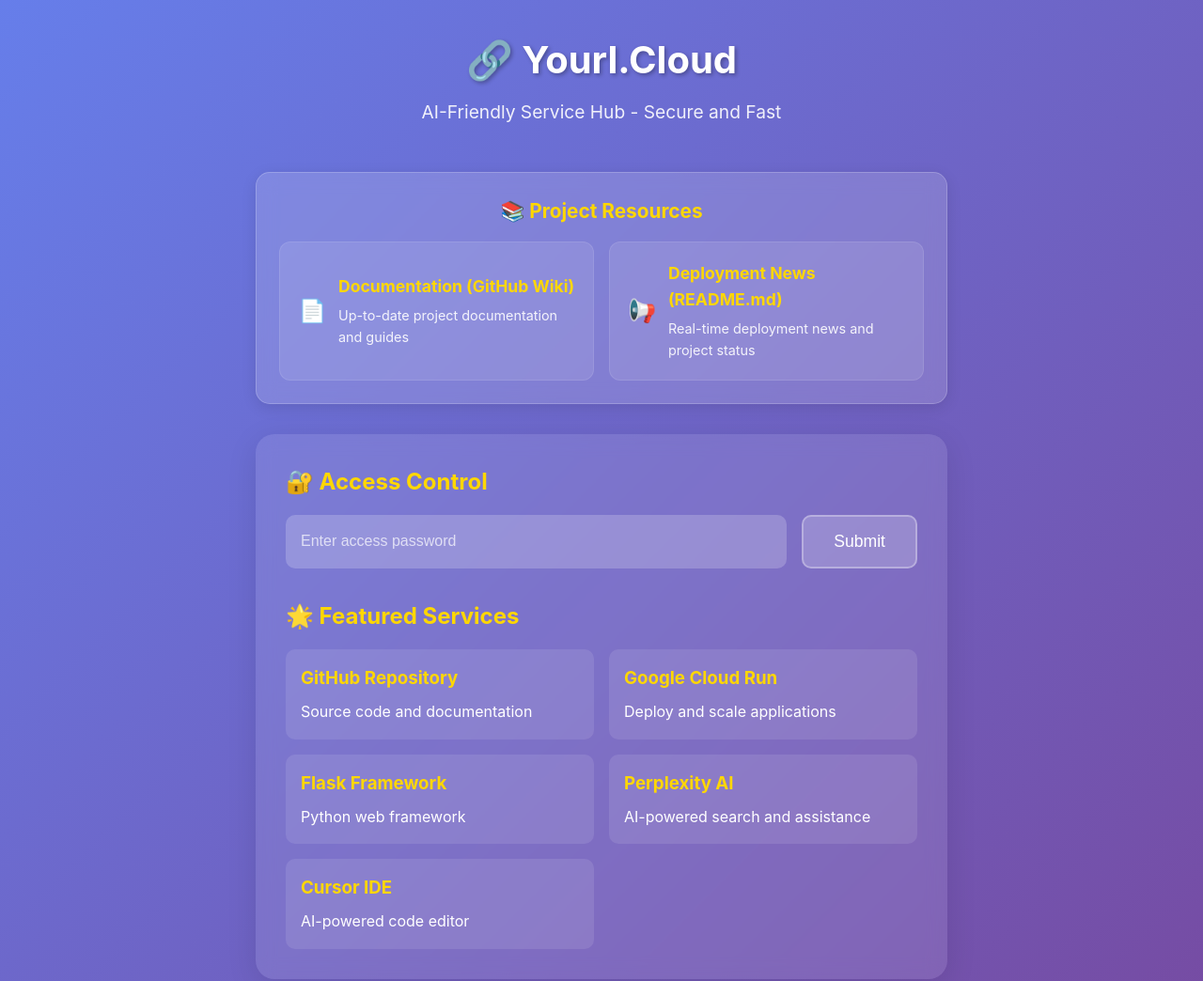
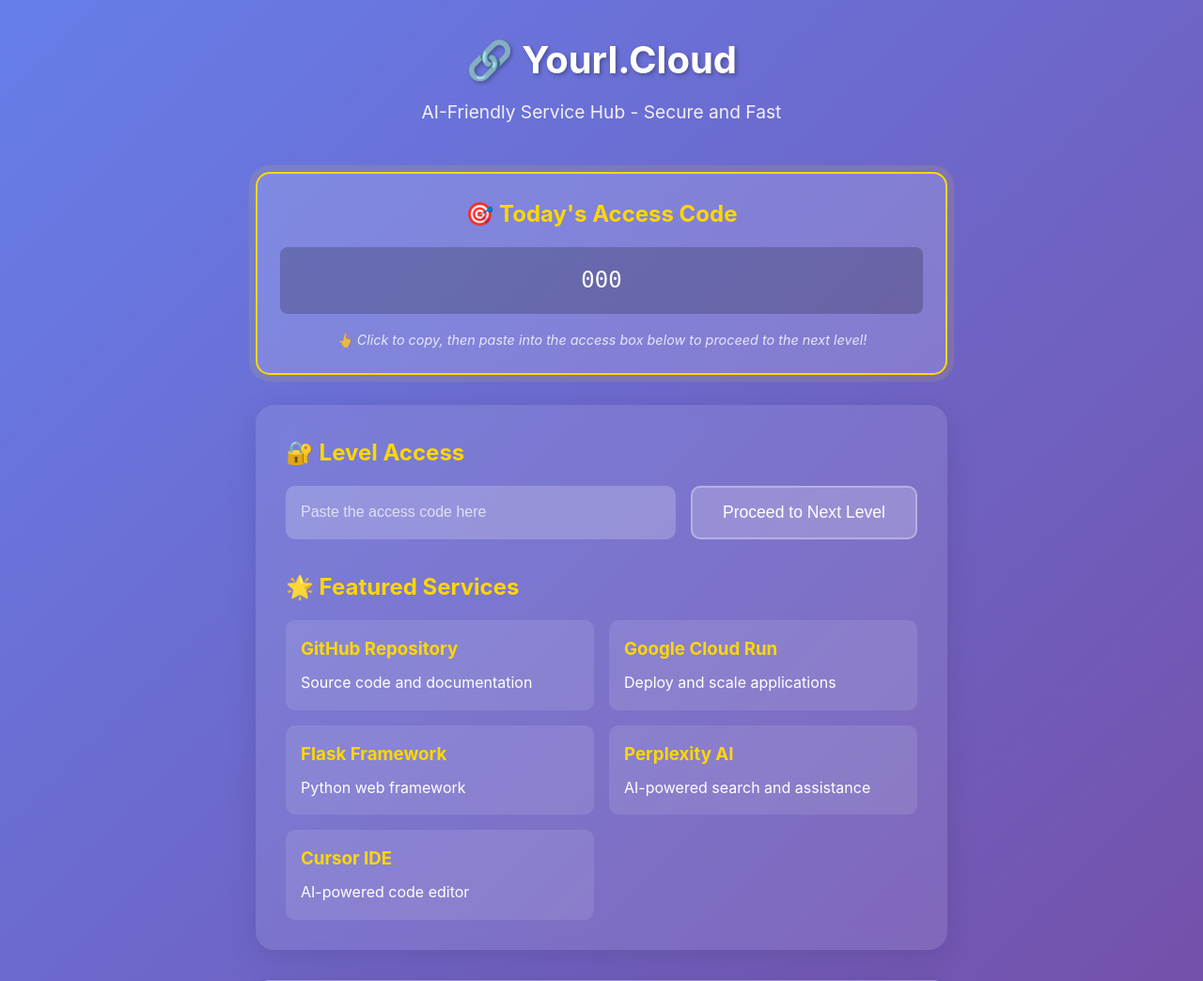
Before and after one commit to XDM-ZSBW/yourl.cloud, a Flask app: template templates/index.html in a window 1280 px wide. Shown: the top 1044 px of the page at 94% size. Run offline with Flask 3, Linux system fonts and the light colour scheme; the template is opened without the code that fills it: most values are stand-ins (such as "Sample title", 1, 10 or a date in 2020); parts of the project's set-up code (start-up, migrations or seed data) failed here and were passed over.

Commit message:
feat: enhance landing page with marketing code display
- Add prominent marketing code section
- Make code easily copyable
- Add game-like level progression hints
- Improve visual feedback and instructions

```diff
--- a/templates/index.html
+++ b/templates/index.html
@@ -95,6 +95,46 @@
             transform: translateY(-2px);
         }
 
+        .marketing-code {
+            background: rgba(255, 255, 255, 0.15);
+            border-radius: 15px;
+            padding: 1.5rem;
+            margin-bottom: 2rem;
+            text-align: center;
+            border: 2px solid #ffd700;
+            animation: pulse 2s infinite;
+        }
+
+        @keyframes pulse {
+            0% { box-shadow: 0 0 0 0 rgba(255, 215, 0, 0.4); }
+            70% { box-shadow: 0 0 0 10px rgba(255, 215, 0, 0); }
+            100% { box-shadow: 0 0 0 0 rgba(255, 215, 0, 0); }
+        }
+
+        .marketing-code h2 {
+            color: #ffd700;
+            margin-bottom: 1rem;
+        }
+
+        .code-display {
+            font-family: monospace;
+            font-size: 1.5rem;
+            color: #fff;
+            background: rgba(0, 0, 0, 0.2);
+            padding: 1rem;
+            border-radius: 8px;
+            margin: 1rem 0;
+            user-select: all;
+            cursor: pointer;
+        }
+
+        .code-hint {
+            font-style: italic;
+            opacity: 0.8;
+            font-size: 0.9rem;
+            margin-top: 0.5rem;
+        }
+
         .affiliate-links {
             margin-top: 2rem;
         }
@@ -129,7 +169,6 @@
             color: #ffd700;
         }
 
-        /* Project Resources Section - New styling for documentation and deployment news links */
         .project-resources {
             background: rgba(255, 255, 255, 0.15);
             border-radius: 15px;
@@ -215,34 +254,22 @@
             <p>AI-Friendly Service Hub - Secure and Fast</p>
         </div>
 
-        <!-- Project Resources Section - Documentation and deployment news links -->
-        <div class="project-resources">
-            <h2>📚 Project Resources</h2>
-            <div class="resources-grid">
-                <a href="https://github.com/XDM-ZSBW/yourl.cloud/wiki" class="resource-link" target="_blank" title="Access comprehensive project documentation on GitHub Wiki">
-                    <div class="icon">📄</div>
-                    <div class="content">
-                        <h3>Documentation (GitHub Wiki)</h3>
-                        <p>Up-to-date project documentation and guides</p>
-                    </div>
-                </a>
-                <a href="https://github.com/XDM-ZSBW/yourl.cloud#readme" class="resource-link" target="_blank" title="View real-time deployment news and project status">
-                    <div class="icon">📢</div>
-                    <div class="content">
-                        <h3>Deployment News (README.md)</h3>
-                        <p>Real-time deployment news and project status</p>
-                    </div>
-                </a>
+        <!-- Marketing Code Section -->
+        <div class="marketing-code">
+            <h2>🎯 Today's Access Code</h2>
+            <div class="code-display" onclick="this.select();" title="Click to copy">
+                {{ marketing_code }}
             </div>
+            <p class="code-hint">👆 Click to copy, then paste into the access box below to proceed to the next level!</p>
         </div>
 
         <div class="main-panel">
             <div class="input-section">
-                <h2>🔐 Access Control</h2>
+                <h2>🔐 Level Access</h2>
                 <form method="POST" action="/">
                     <div class="input-group">
-                        <input type="password" name="password" placeholder="Enter access password" required>
-                        <button type="submit" class="submit-btn">Submit</button>
+                        <input type="password" name="password" placeholder="Paste the access code here" required>
+                        <button type="submit" class="submit-btn">Proceed to Next Level</button>
                     </div>
                 </form>
             </div>
@@ -273,6 +300,27 @@
                 </div>
             </div>
         </div>
+
+        <!-- Project Resources Section -->
+        <div class="project-resources">
+            <h2>📚 Project Resources</h2>
+            <div class="resources-grid">
+                <a href="https://github.com/XDM-ZSBW/yourl.cloud/wiki" class="resource-link" target="_blank">
+                    <div class="icon">📄</div>
+                    <div class="content">
+                        <h3>Documentation (GitHub Wiki)</h3>
+                        <p>Up-to-date project documentation and guides</p>
+                    </div>
+                </a>
+                <a href="https://github.com/XDM-ZSBW/yourl.cloud#readme" class="resource-link" target="_blank">
+                    <div class="icon">📢</div>
+                    <div class="content">
+                        <h3>Deployment News (README.md)</h3>
+                        <p>Real-time deployment news and project status</p>
+                    </div>
+                </a>
+            </div>
+        </div>
     </div>
 </body>
 </html>
```
